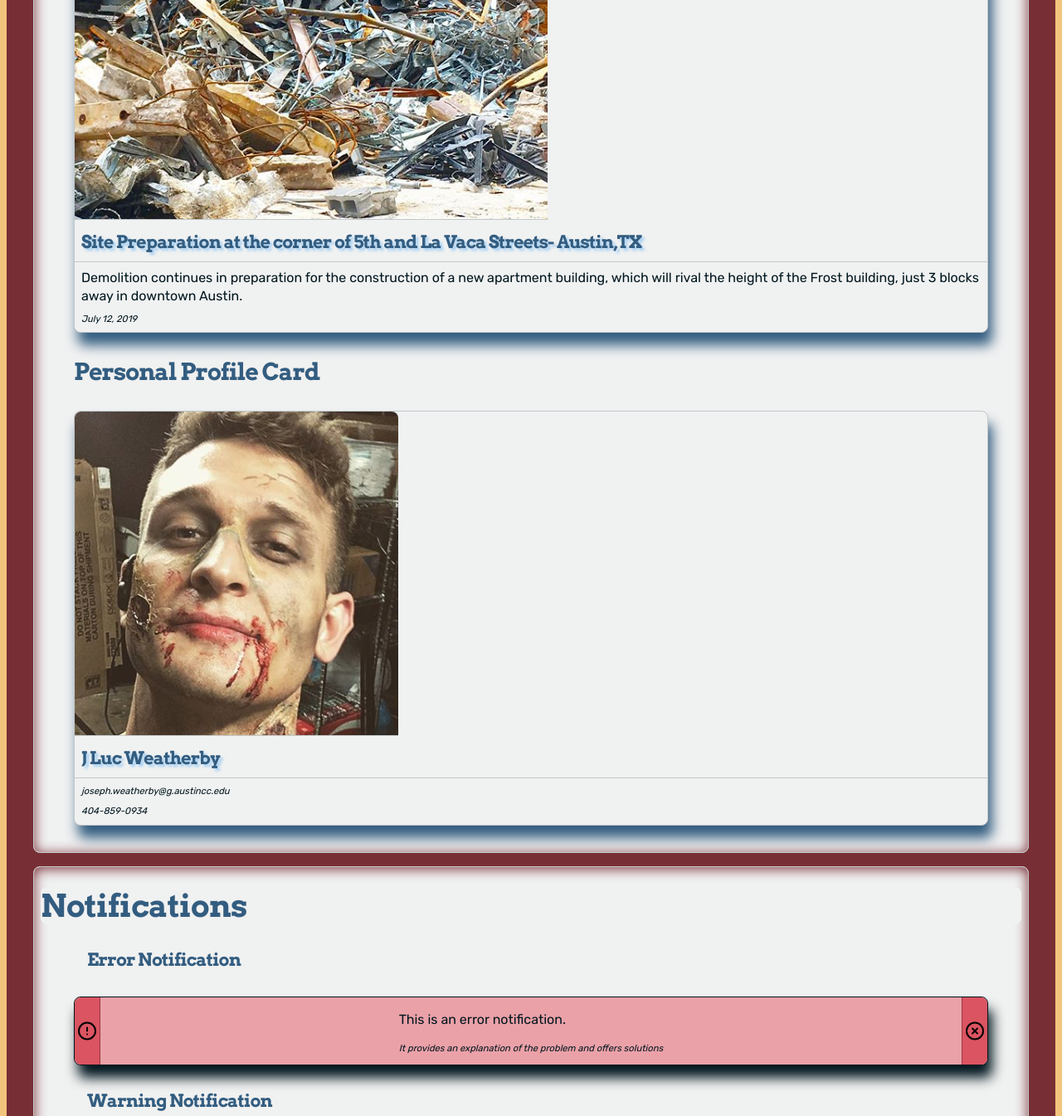
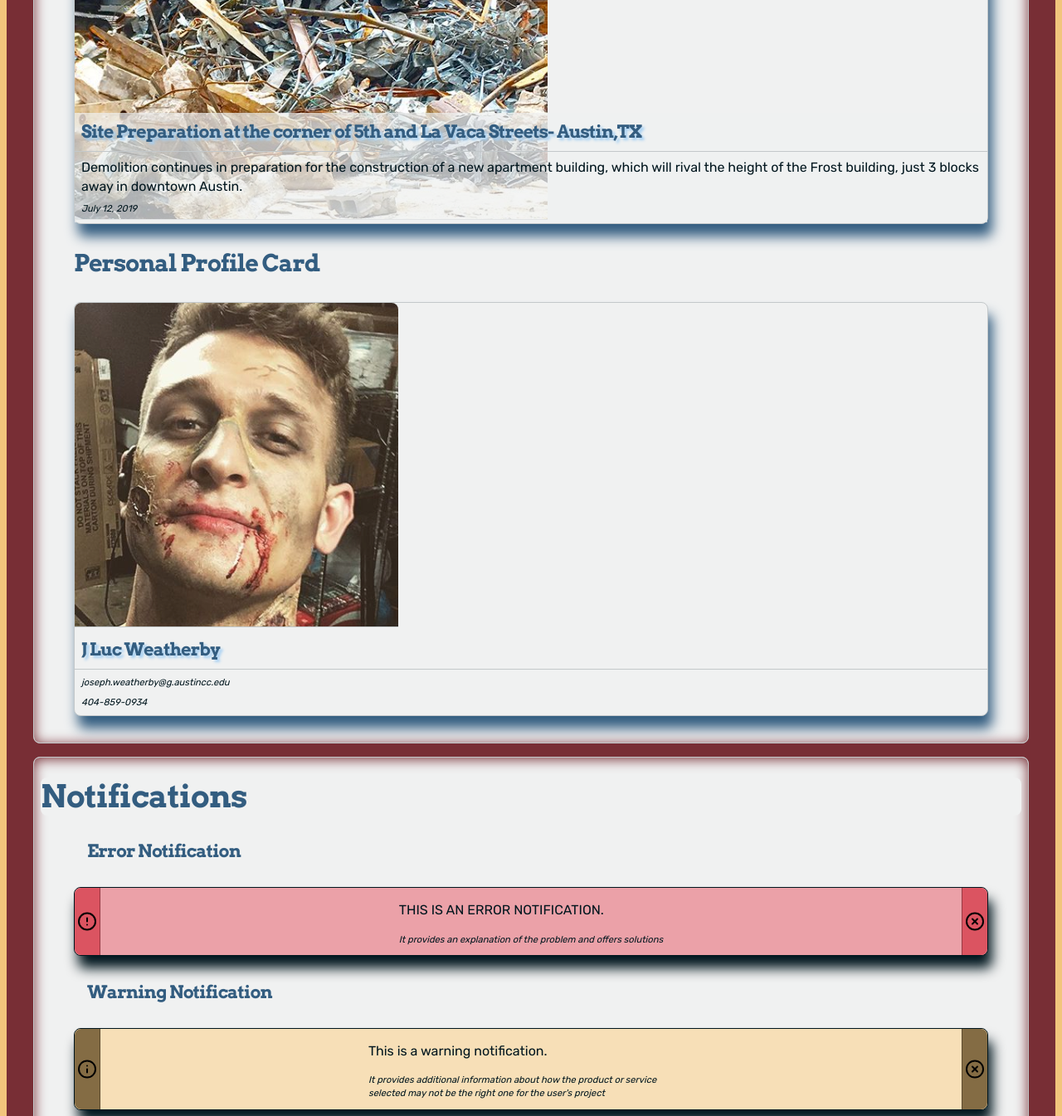
Before and after one commit to jlweatherby/Classic-Utility, a plain HTML site: page components.html in a window 1280 px wide. Shown: the part 4160-5505 px from the top of the page at 83% size. Drawn offline with Linux system fonts and the light colour scheme.

Commit message:
Tuesday morning changes

```diff
--- a/components.html
+++ b/components.html
@@ -191,9 +191,11 @@
 					<h3>Article Card</h3>
 					<section class="card article-card">
 						<a href=""><img src="images/excavator.png" alt="Construction">
+						<div>
 							<h4>Site Preparation at the corner of 5th and La Vaca Streets- Austin,TX</h4></a>
 							<p>Demolition continues in preparation for the construction of a new apartment building, which will rival the height of the Frost building, just 3 blocks away in downtown Austin.</p>
 							<p class="tertiary-text">July 12, 2019</p>
+						</div>
 					</section>
 				</figure>
 
@@ -201,9 +203,11 @@
 					<h3>Personal Profile Card</h3>
 					<section class="card person-card">
 						<a href=""><img src="images/profile-pic.png" alt="Luc in Zombie Makeup">
+						<div>
 							<h4>J Luc Weatherby</h4></a>
 							<p class="tertiary-text">joseph.weatherby@g.austincc.edu</p>
 							<p class="tertiary-text">404-859-0934</p>
+						</div>
 					</section>
 				</figure>
 			</section>
--- a/main.css
+++ b/main.css
@@ -444,6 +444,7 @@ details[open] summary:before{
     opacity: 0;
 	}
 }
+
 @keyframes fadeIn {
   0% {
     opacity: 0;
@@ -478,6 +479,7 @@ dialog::backdrop {
 
 dialog[open] {
 	animation: show .5s ease normal;
+	position: fixed;
 }
 
 @keyframes show{
@@ -497,6 +499,11 @@ dialog[open] {
 	margin: auto;
 	max-width: 35rem;
 	z-index: 1;
+}
+
+#modal-demo h2 {
+	padding: .5rem;
+	box-shadow: var(--block-shadow);
 }
 
 /*============================================
@@ -631,6 +638,16 @@ CARDS
 .card p{
 	margin: .5rem;
 	}
+
+.article-card {
+	position: relative;
+}
+
+.article-card div{
+	background-color: #f0f1f1b3;
+	bottom: .1rem;
+	position: absolute;
+}
 /*=================================
 NOTIFICATIONS
 =================================*/
@@ -671,16 +688,20 @@ NOTIFICATIONS
 	background-color: var(--color-red);
 }
 
+.notification-error div p:not(.tertiary-text){
+	text-transform: uppercase;
+
+}
 
 /*warning notification*/
 .notification-warning {
 	background-color: var(--color-yellow-light);
 }
 .notification-warning .notification-open {
-	background-color: var(--color-yellow);
+	background-color: var(--color-yellow-dark);
 }
 .notification-warning .notification-close {
-	background-color: var(--color-yellow);
+	background-color: var(--color-yellow-dark);
 }
 
 
@@ -729,6 +750,6 @@ EXAMPLES
 	text-align: left;
 }
 
-.display-font p{
+.display-font p([type=submit]){
 	font-family: var(--font-display);
 }
```
Lines whose indentation alone changed are shown as unchanged.
